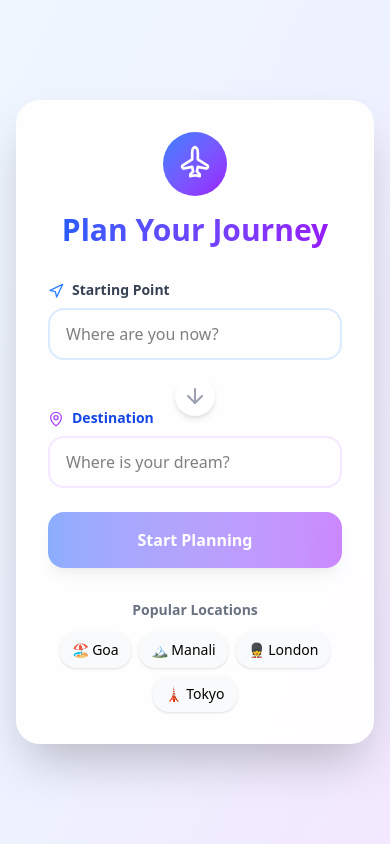
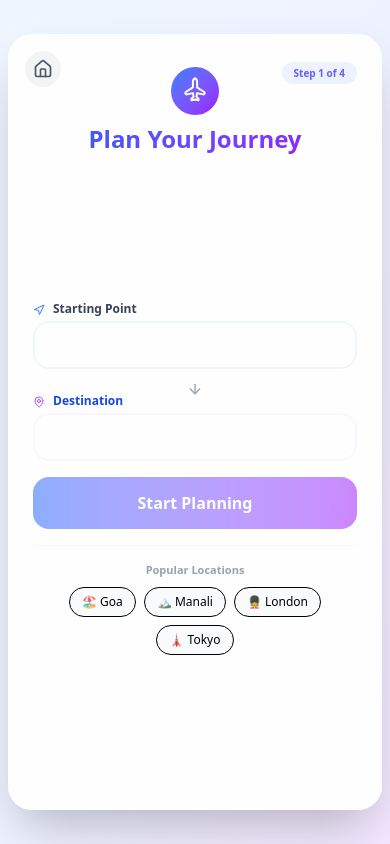
Before and after one commit to Sayan-Mondal2022/travAi, a Next.js app in the folder frontend/: page /trip in a window 390 px wide. Built offline with nearby package versions, Linux system fonts and the light colour scheme; no server answers.

Commit message:
Login and Register UI has been updated

```diff
--- a/frontend/app/login/page.js
+++ b/frontend/app/login/page.js
@@ -147,7 +147,7 @@ export default function LoginPage() {
       )}
 
       {/* MAIN LOGIN CONTAINER */}
-      <div className="flex w-full max-w-6xl h-auto bg-gradient-to-br from-[#e6f7ff] to-[#f0f9ff] rounded-[30px] overflow-hidden shadow-[0_20px_60px_rgba(0,0,0,0.3)] border border-white/60 relative z-10 animate-[fadeIn_420ms_cubic-bezier(0.2,0.9,0.2,1)_forwards]">
+      <div className="flex w-full max-w-6xl h-75vh bg-gradient-to-br from-[#e6f7ff] to-[#f0f9ff] rounded-[30px] overflow-hidden shadow-[0_20px_60px_rgba(0,0,0,0.3)] border border-white/60 relative z-10 animate-[fadeIn_420ms_cubic-bezier(0.2,0.9,0.2,1)_forwards]">
 
         {/* LEFT PANEL */}
         <div className="flex-1 p-6 px-8 flex flex-col justify-center bg-gradient-to-b from-white/95 to-[#f8fcff] backdrop-blur-sm border-r border-white/50 relative overflow-y-auto scrollbar-hide animate-[slideUp_700ms_cubic-bezier(0.2,0.9,0.2,1)_forwards]">
--- a/frontend/app/trip/page.js
+++ b/frontend/app/trip/page.js
@@ -1,40 +1,28 @@
-// app/trip/page.js
 "use client";
 
 import { useState, useEffect } from "react";
 import { useRouter } from "next/navigation";
-import { MapPin, ArrowRight, Plane, Navigation } from "lucide-react";
+import Link from "next/link";
+import { MapPin, ArrowRight, Plane, Navigation, Home } from "lucide-react";
 import Globe3D from "@/components/Globe3D";
 
 // 🟢 SAFE GEOCODING UTILITY
 const geocodeCity = async (city) => {
   if (!city || city.trim() === "") return null;
-
   const apiKey = process.env.NEXT_PUBLIC_GOOGLE_KEY;
-  if (!apiKey) {
-    console.error("❌ Missing Google API Key");
-    return null;
-  }
+  if (!apiKey) return null;
 
   try {
     const res = await fetch(
-      `https://maps.googleapis.com/maps/api/geocode/json?address=${encodeURIComponent(
-        city
-      )}&key=${apiKey}`
+      `https://maps.googleapis.com/maps/api/geocode/json?address=${encodeURIComponent(city)}&key=${apiKey}`
     );
-
     if (!res.ok) return null;
-
     const data = await res.json();
-
     if (data.status === "OK" && data.results[0]) {
       return data.results[0].geometry.location;
     }
-
-    console.warn("⚠️ Geocode error:", data.status, data.error_message);
     return null;
-  } catch (err) {
-    console.error("🔥 Geocode fetch failed:", err);
+  } catch {
     return null;
   }
 };
@@ -47,74 +35,67 @@ export default function DestinationStep() {
     to_location: "",
   });
 
-  const [coords, setCoords] = useState({
-    start: null,
-    end: null,
-  });
+  const [coords, setCoords] = useState({ start: null, end: null });
+  const [error, setError] = useState("");
 
-  // 🟢 FIXED: DEBOUNCED API CALLS + FULL ERROR SAFETY
   useEffect(() => {
     const timeout = setTimeout(async () => {
       const { from_location, to_location } = formData;
 
-      if (from_location.trim() !== "") {
+      // ❌ SAME SOURCE & DESTINATION CHECK
+      if (
+        from_location.trim() &&
+        to_location.trim() &&
+        from_location.trim().toLowerCase() ===
+          to_location.trim().toLowerCase()
+      ) {
+        setError("Source and destination cannot be the same.");
+        return;
+      } else {
+        setError("");
+      }
+
+      if (from_location.trim()) {
         const geoStart = await geocodeCity(from_location);
-        setCoords((prev) => ({
-          ...prev,
+        setCoords((p) => ({
+          ...p,
           start: geoStart
             ? { lat: geoStart.lat, lng: geoStart.lng, label: from_location }
             : null,
         }));
       } else {
-        setCoords((prev) => ({ ...prev, start: null }));
+        setCoords((p) => ({ ...p, start: null }));
       }
 
-      if (to_location.trim() !== "") {
+      if (to_location.trim()) {
         const geoEnd = await geocodeCity(to_location);
-        setCoords((prev) => ({
-          ...prev,
+        setCoords((p) => ({
+          ...p,
           end: geoEnd
             ? { lat: geoEnd.lat, lng: geoEnd.lng, label: to_location }
             : null,
         }));
       } else {
-        setCoords((prev) => ({ ...prev, end: null }));
+        setCoords((p) => ({ ...p, end: null }));
       }
     }, 600);
 
     return () => clearTimeout(timeout);
   }, [formData.from_location, formData.to_location]);
 
-  // 🟢 FIXED: STABLE SUBMIT HANDLER
-  const handleSubmit = async (e) => {
+  const handleSubmit = (e) => {
     e.preventDefault();
+    if (error) return;
 
     const { from_location, to_location } = formData;
-
-    if (!from_location.trim() || !to_location.trim()) {
-      alert("Please fill in both locations");
-      return;
-    }
-
-    const start = await geocodeCity(from_location);
-    if (!start) {
-      alert(`Invalid starting location: ${from_location}`);
-      return;
-    }
-
-    const end = await geocodeCity(to_location);
-    if (!end) {
-      alert(`Invalid destination: ${to_location}`);
-      return;
-    }
+    if (!from_location.trim() || !to_location.trim()) return;
 
     localStorage.setItem("tripData", JSON.stringify(formData));
-
     router.push("/trip/details");
   };
 
   const handleInputChange = (e) => {
-    setFormData((prev) => ({ ...prev, [e.target.name]: e.target.value }));
+    setFormData((p) => ({ ...p, [e.target.name]: e.target.value }));
   };
 
   const popularDestinations = [
@@ -125,97 +106,112 @@ export default function DestinationStep() {
   ];
 
   return (
-    <div className="min-h-screen bg-gradient-to-br from-blue-50 via-indigo-50 to-purple-100 flex p-4 md:p-8 gap-6 overflow-hidden">
+    <div className="h-screen bg-gradient-to-br from-blue-50 via-indigo-50 to-purple-100 flex items-center p-2 md:p-4 gap-4 overflow-hidden">
 
       {/* LEFT SIDE */}
-      <div className="w-full lg:w-1/2 flex items-center justify-center">
-        <div className="bg-white/90 backdrop-blur-sm rounded-3xl shadow-2xl p-8 w-full max-w-xl">
-          <div className="text-center mb-8">
-            <div className="w-16 h-16 bg-gradient-to-br from-blue-500 to-purple-600 rounded-full flex items-center justify-center mx-auto mb-4">
-              <Plane className="w-8 h-8 text-white transform -rotate-45" />
+      <div className="w-full lg:w-1/2 flex items-center justify-center h-[92vh]">
+        <div className="bg-white/90 backdrop-blur-sm rounded-3xl shadow-2xl p-6 w-full max-w-xl h-full flex flex-col relative border border-white/50">
+
+          <Link
+            href="/"
+            className="absolute top-4 left-4 p-2 rounded-full bg-gray-100 hover:bg-indigo-100 text-gray-600 hover:text-indigo-600 transition"
+          >
+            <Home className="w-5 h-5" />
+          </Link>
+
+          <div className="absolute top-6 right-6">
+            <span className="text-[10px] font-bold text-indigo-500 bg-indigo-50 px-3 py-1 rounded-full">
+              Step 1 of 4
+            </span>
           </div>
-            <h1 className="text-3xl font-bold bg-gradient-to-r from-blue-600 to-purple-600 bg-clip-text text-transparent">
+
+          <div className="text-center mb-4 mt-2">
+            <div className="w-12 h-12 bg-gradient-to-br from-blue-500 to-purple-600 rounded-full flex items-center justify-center mx-auto mb-2">
+              <Plane className="w-6 h-6 text-white -rotate-45" />
+            </div>
+            <h1 className="text-2xl font-bold bg-gradient-to-r from-blue-600 to-purple-600 bg-clip-text text-transparent">
               Plan Your Journey
             </h1>
           </div>
 
-          <form onSubmit={handleSubmit} className="space-y-6">
-            {/* START INPUT */}
+          {/* 🔴 ERROR BANNER */}
+          {error && (
+            <div className="mb-4 px-4 py-3 rounded-xl bg-red-50 border border-red-200 text-red-700 text-sm font-semibold">
+              ⚠️ {error}
+            </div>
+          )}
+
+          <form onSubmit={handleSubmit} className="space-y-4 flex-grow flex flex-col justify-center">
             <div>
-              <label className="block text-sm font-semibold text-gray-700 mb-2">
-                <Navigation className="w-4 h-4 inline mr-2 text-blue-500" />
+              <label className="block text-xs font-semibold text-gray-700 mb-1">
+                <Navigation className="w-3 h-3 inline mr-2 text-blue-500" />
                 Starting Point
               </label>
               <input
-                type="text"
                 name="from_location"
                 value={formData.from_location}
                 onChange={handleInputChange}
-                placeholder="Where are you now?"
-                className="w-full px-4 py-3 border-2 border-blue-100 rounded-2xl focus:border-blue-500 focus:ring-4 focus:ring-blue-100 outline-none"
+                className="w-full px-4 py-2.5 border-2 border-blue-50 rounded-2xl focus:border-blue-500 focus:ring-4 focus:ring-blue-100 outline-none"
               />
             </div>
 
-            {/* MIDDLE ARROW */}
-            <div className="flex justify-center -my-2 relative z-10">
-              <div className="bg-white p-2 rounded-full shadow-md">
-                <ArrowRight className="text-gray-400 rotate-90" />
-              </div>
+            <div className="flex justify-center -my-1">
+              <ArrowRight className="rotate-90 text-gray-400 w-4 h-4" />
             </div>
 
-            {/* DESTINATION INPUT */}
             <div>
-              <label className="block text-sm font-semibold text-blue-700 mb-2">
-                <MapPin className="w-4 h-4 inline mr-2 text-purple-500" />
+              <label className="block text-xs font-semibold text-blue-700 mb-1">
+                <MapPin className="w-3 h-3 inline mr-2 text-purple-500" />
                 Destination
               </label>
               <input
-                type="text"
                 name="to_location"
                 value={formData.to_location}
                 onChange={handleInputChange}
-                placeholder="Where is your dream?"
-                className="w-full px-4 py-3 border-2 border-purple-100 rounded-2xl focus:border-purple-500 focus:ring-4 focus:ring-purple-100 outline-none"
+                className="w-full px-4 py-2.5 border-2 border-purple-50 rounded-2xl focus:border-purple-500 focus:ring-4 focus:ring-purple-100 outline-none"
               />
             </div>
 
-            {/* SUBMIT BUTTON */}
             <button
-              type="submit"
-              disabled={!formData.from_location || !formData.to_location}
-              className="w-full bg-gradient-to-r from-blue-600 to-purple-600 text-white py-4 rounded-2xl font-bold shadow-lg hover:scale-[1.02] transition-all disabled:opacity-50 disabled:scale-100 hover:cursor-pointer"
+              disabled={!formData.from_location || !formData.to_location || !!error}
+              className="w-full bg-gradient-to-r from-blue-600 to-purple-600 text-white py-3.5 rounded-2xl font-bold disabled:opacity-50"
             >
               Start Planning
             </button>
-          </form>
 
-          {/* POPULAR DESTINATIONS */}
-          <div className="mt-8">
-            <p className="text-sm font-semibold text-gray-500 mb-3 text-center">
+            {/* ⭐ FILTERED SHORTCUTS */}
+            <div className="pt-4 border-t border-gray-50">
+              <p className="text-[11px] font-bold text-gray-400 text-center mb-2">
                 Popular Locations
               </p>
               <div className="flex flex-wrap justify-center gap-2">
-              {popularDestinations.map((d) => (
+                {popularDestinations
+                  .filter(
+                    (d) =>
+                      d.name.toLowerCase() !==
+                      formData.from_location.trim().toLowerCase()
+                  )
+                  .map((d) => (
                     <button
                       key={d.name}
+                      type="button"
                       onClick={() =>
-                    setFormData((prev) => ({ ...prev, to_location: d.name }))
+                        setFormData((p) => ({ ...p, to_location: d.name }))
                       }
-                  className="px-3 py-2 bg-gray-50 hover:bg-blue-50 rounded-2xl text-sm hover:cursor-pointer shadow"
+                      className="px-3 py-1.5 bg-gray-50 border rounded-3xl text-xs"
                     >
                       {d.emoji} {d.name}
                     </button>
                   ))}
               </div>
             </div>
+          </form>
         </div>
       </div>
 
-      {/* RIGHT SIDE GLOBE */}
-      <div className="hidden lg:flex lg:w-1/2 items-center justify-center">
-        <div className="w-full h-[85vh] rounded-3xl overflow-hidden shadow-2xl border-4 border-white/50">
+      {/* RIGHT SIDE */}
+      <div className="hidden lg:flex lg:w-1/2 h-[92vh]">
         <Globe3D startPoint={coords.start} endPoint={coords.end} />
-        </div>
       </div>
     </div>
   );
--- a/frontend/app/trip/places/page.js
+++ b/frontend/app/trip/places/page.js
@@ -85,7 +85,7 @@ export default function PlacesPage() {
         }`;
 
         const data = await apiGet(endpoint);
-        console.log("API Response:", data);
+        // console.log("API Response:", data);
         setPlacesData(data);
       } catch (err) {
         console.error("Fetch error:", err);
@@ -145,7 +145,7 @@ export default function PlacesPage() {
       }
     });
 
-    console.log(`Flattened ${out.length} places`);
+    // console.log(`Flattened ${out.length} places`);
     return out;
   };
 
--- a/frontend/app/trip/preferences/page.js
+++ b/frontend/app/trip/preferences/page.js
@@ -571,7 +571,7 @@ export default function PreferencesStep() {
               type="submit"
               className="flex-1 bg-blue-600 text-white py-3 px-6 rounded-2xl cursor-pointer hover:bg-blue-700 hover:scale-105 active:scale-95 transition-all duration-200 font-medium"
             >
-              🎉 Create My Trip!
+              🎉 Show me places!!
             </button>
           </div>
         </form>
--- a/frontend/components/Navbar.jsx
+++ b/frontend/components/Navbar.jsx
@@ -3,25 +3,21 @@
 import { useState, useEffect } from 'react';
 import Link from 'next/link';
 import { useAuth } from '../context/AuthContext.js';
+import { motion, AnimatePresence } from 'framer-motion';
+import { Menu, X } from 'lucide-react'; // Available in your package.json
 
 export default function Navbar() {
-  const { user, logOut } = useAuth(); // Correct logout function
+  const { user, logOut } = useAuth();
   const [showCreateTrip, setShowCreateTrip] = useState(false);
   const [scrolled, setScrolled] = useState(false);
+  const [isMobileMenuOpen, setIsMobileMenuOpen] = useState(false);
   const [menuOpen, setMenuOpen] = useState(false);
 
   useEffect(() => {
     const heroEl = document.querySelector('#hero');
-
-    if (!heroEl) {
-      setShowCreateTrip(true);
-      return;
-    }
-
     const handleScroll = () => {
-      const heroHeight = heroEl.clientHeight;
       const scrollY = window.scrollY;
-
+      const heroHeight = heroEl?.clientHeight || 500;
       setShowCreateTrip(scrollY > heroHeight * 0.5);
       setScrolled(scrollY > 50);
     };
@@ -31,78 +27,118 @@ export default function Navbar() {
     return () => window.removeEventListener('scroll', handleScroll);
   }, []);
 
+  const navLinkClasses = `text-sm font-semibold transition-colors duration-300 ${
+    scrolled ? 'text-gray-700 hover:text-indigo-600' : 'text-white hover:text-indigo-200'
+  }`;
+
   return (
-    <nav
-      className={`fixed top-0 w-full z-50 transition-all duration-300 shadow-md ${
-        scrolled ? 'bg-white' : 'bg-gradient-to-r'
+    <motion.nav
+      initial={{ y: -100 }}
+      animate={{ y: 0 }}
+      className={`fixed top-0 w-full z-50 transition-all duration-500 ${
+        scrolled ? 'bg-white/90 backdrop-blur-md py-3 shadow-sm' : 'bg-transparent py-6'
       }`}
     >
-      <div className="max-w-7xl mx-auto px-6 py-4 flex justify-between items-center">
+      <div className="max-w-7xl mx-auto px-6 flex justify-between items-center relative">
 
-        {/* Logo */}
-        <Link
-          href="/"
-          className={`text-2xl font-bold transition ${
+        {/* Left: Logo */}
+        <Link href="/" className={`text-2xl font-black tracking-tighter transition-colors ${
           scrolled ? 'text-indigo-600' : 'text-white'
-          }`}
-        >
+        }`}>
           TravAi
         </Link>
 
-        {/* Right Side */}
+        {/* Center: Navigation Links (Hidden on Mobile) */}
+        <div className="hidden md:flex absolute left-1/2 -translate-x-1/2 items-center space-x-10">
+          <AnimatePresence>
+            {showCreateTrip && (
+              <motion.div
+                initial={{ opacity: 0, y: -10 }}
+                animate={{ opacity: 1, y: 0 }}
+                exit={{ opacity: 0, y: -10 }}
+              >
+                <Link href="/" className={navLinkClasses}>Home</Link>
+              </motion.div>
+            )}
+          </AnimatePresence>
+          <Link href="/about" className={navLinkClasses}>About Us</Link>
+        </div>
+
+        {/* Right: Actions & Profile */}
         <div className="flex items-center space-x-4">
-
           {/* Create Trip Button */}
+          <AnimatePresence>
             {showCreateTrip && (
+              <motion.div
+                initial={{ scale: 0.8, opacity: 0 }}
+                animate={{ scale: 1, opacity: 1 }}
+                exit={{ scale: 0.8, opacity: 0 }}
+              >
                 <Link
                   href="/trip"
-              className="bg-indigo-600 hover:bg-indigo-500 text-white px-4 py-2 rounded-full shadow-lg transition"
+                  className="bg-indigo-600 hover:bg-indigo-700 text-white px-5 py-2 rounded-full text-sm font-bold shadow-lg transition-transform active:scale-95 hidden sm:block"
                 >
                   Create Trip
                 </Link>
+              </motion.div>
             )}
+          </AnimatePresence>
 
-          {/* Login Button (only if user is not logged in) */}
-          {!user && (
-            <Link
-              href="/login"
-              className={`font-medium transition ${
-                scrolled ? 'text-gray-800 hover:text-indigo-600' : 'text-white hover:text-indigo-300'
-              }`}
-            >
-              Login
-            </Link>
-          )}
-
-          {/* User Profile (if logged in) */}
-          {user && (
+          {/* User Auth Section */}
+          {!user ? (
+            <Link href="/login" className={navLinkClasses}>Login</Link>
+          ) : (
             <div className="relative">
               <img
-                src={user.photoURL || "/default-avatar.png"}  // Fallback image
-                alt="User"
-                referrerPolicy="no-referrer"
-                className="w-10 h-10 rounded-full cursor-pointer border"
+                src={user.photoURL || "/default-avatar.png"}
+                className="w-9 h-9 rounded-full cursor-pointer border-2 border-indigo-400 hover:scale-105 transition-transform"
                 onClick={() => setMenuOpen(!menuOpen)}
               />
-
-              {/* Dropdown */}
               {menuOpen && (
-                <div className="absolute right-0 mt-2 w-40 bg-white shadow-lg rounded-md p-3">
-                  <p className="text-gray-700 text-sm mb-2">{user.displayName}</p>
-
-                  <button
-                    onClick={logOut}
-                    className="w-full bg-red-500 hover:bg-red-600 text-white py-1 px-3 rounded"
+                <motion.div
+                  initial={{ opacity: 0, y: 10 }}
+                  animate={{ opacity: 1, y: 0 }}
+                  className="absolute right-0 mt-3 w-48 bg-white rounded-xl shadow-2xl p-2 border border-gray-100"
                 >
+                  <button onClick={logOut} className="w-full text-left px-4 py-2 text-sm text-red-600 hover:bg-red-50 font-medium rounded-lg">
                     Logout
                   </button>
-                </div>
+                </motion.div>
               )}
             </div>
           )}
 
+          {/* Mobile Menu Toggle */}
+          <button
+            className="md:hidden p-2"
+            onClick={() => setIsMobileMenuOpen(!isMobileMenuOpen)}
+          >
+            {isMobileMenuOpen ? (
+              <X className={scrolled ? 'text-gray-900' : 'text-white'} />
+            ) : (
+              <Menu className={scrolled ? 'text-gray-900' : 'text-white'} />
+            )}
+          </button>
         </div>
       </div>
-    </nav>
+
+      {/* Mobile Menu Overlay */}
+      <AnimatePresence>
+        {isMobileMenuOpen && (
+          <motion.div
+            initial={{ opacity: 0, height: 0 }}
+            animate={{ opacity: 1, height: 'auto' }}
+            exit={{ opacity: 0, height: 0 }}
+            className="md:hidden bg-white border-t border-gray-100 overflow-hidden"
+          >
+            <div className="flex flex-col p-6 space-y-4">
+              <Link href="/" onClick={() => setIsMobileMenuOpen(false)} className="text-gray-800 font-medium">Home</Link>
+              <Link href="/about" onClick={() => setIsMobileMenuOpen(false)} className="text-gray-800 font-medium">About Us</Link>
+              <Link href="/trip" onClick={() => setIsMobileMenuOpen(false)} className="bg-indigo-600 text-white p-3 rounded-xl text-center font-bold">Create Trip</Link>
+            </div>
+          </motion.div>
+        )}
+      </AnimatePresence>
+    </motion.nav>
   );
 }
```
Also changed, not shown: frontend/app/register/page.js (+151 -55 lines). Lines whose indentation alone changed are shown as unchanged.
